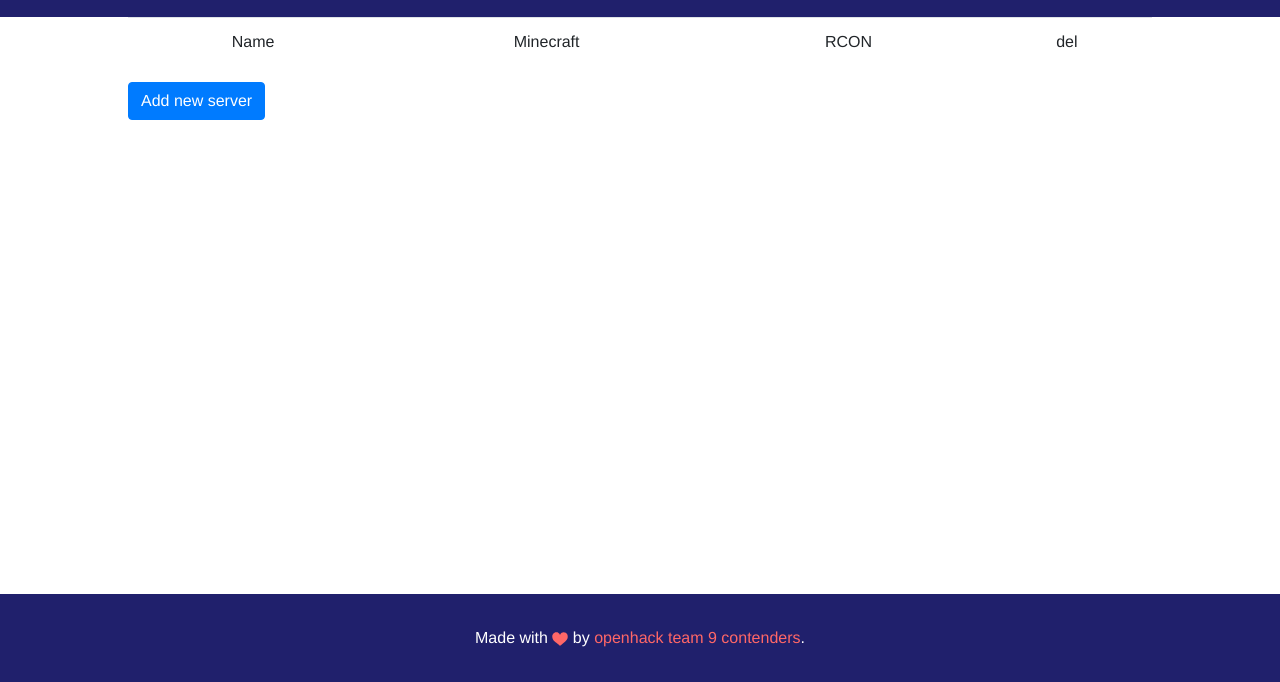
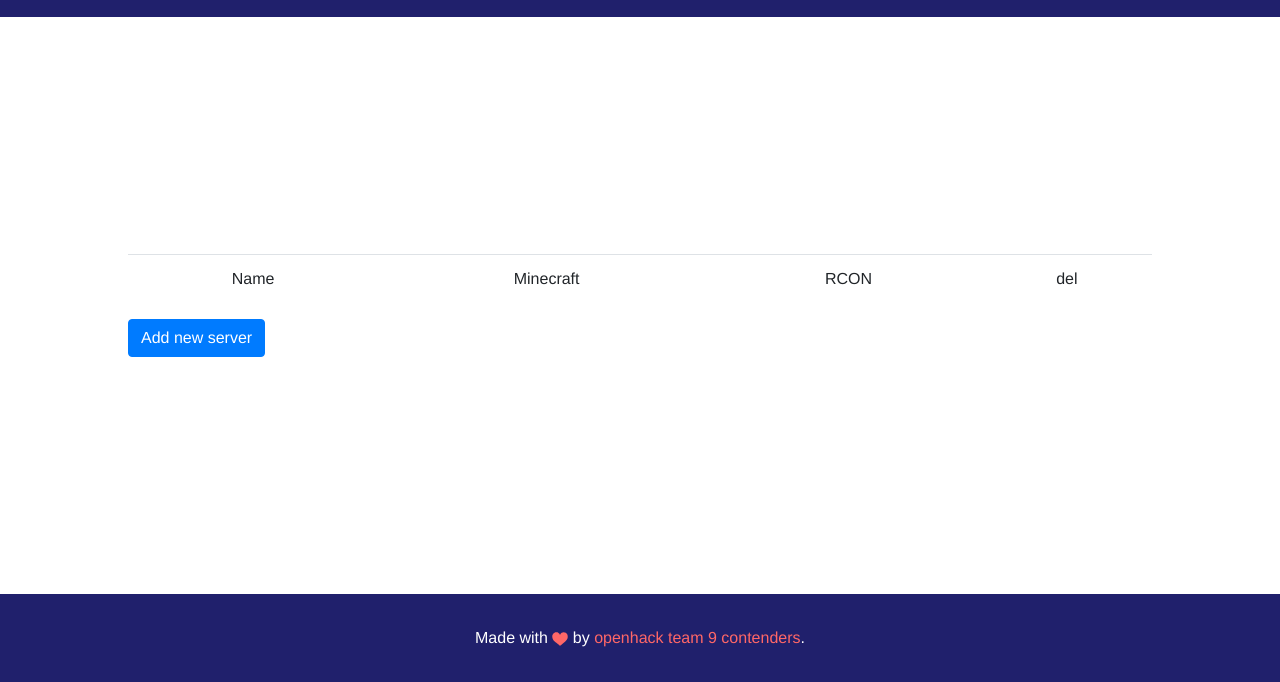
Before and after one commit to LeoCBS/openhack, a plain HTML site: page client/index.html in a window 1280 px wide. Shown: the part 118-800 px from the top of the page. Drawn offline with Linux system fonts and the light colour scheme; no server answers.

Commit message:
Fix client layout
With flex-box :grimmacing:

```diff
--- a/client/assets/style.css
+++ b/client/assets/style.css
@@ -1,17 +1,22 @@
+html, body { height: 100%; }
+
 body {
   margin: 0 auto;
   padding: 0;
   font-weight: 400;
   font-family: Helvetica, Arial, sans-serif;
+  display: flex;
+  flex-direction: column;
+  justify-content: space-between;
 }
 
 .container {
   position: relative;
   width: 100%;
-  /*max-width: 960px;*/
   margin: 0 auto;
   padding: 0 20px;
   box-sizing: border-box;
+  overflow-y: scroll;
 }
 
 /* For devices larger than 400px */
@@ -60,7 +65,6 @@ a:hover, a:active {
 }
 
 footer {
-  position: absolute;
   bottom: 0;
   width: 100%;
   padding: 2em;
--- a/client/index.js
+++ b/client/index.js
@@ -1,6 +1,7 @@
 (function () {
 	"use strict";
-	var url = "https://virtserver.swaggerhub.com/LeoCBS/openhack/1.0.0/";
+	var url = "http://13.68.128.16:5000/";
+	// var url = "https://virtserver.swaggerhub.com/LeoCBS/openhack/1.0.0/";
 	var serverTable, serverList, newServerBtn, loader;
 
 	window.addEventListener("load", function init() {
```
